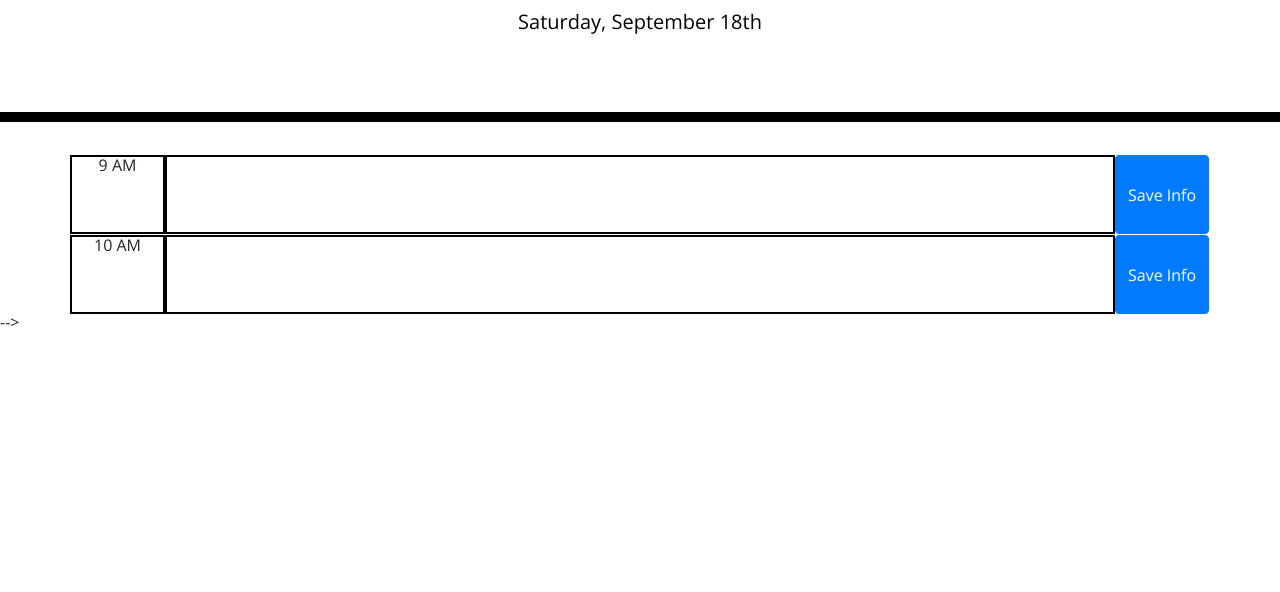
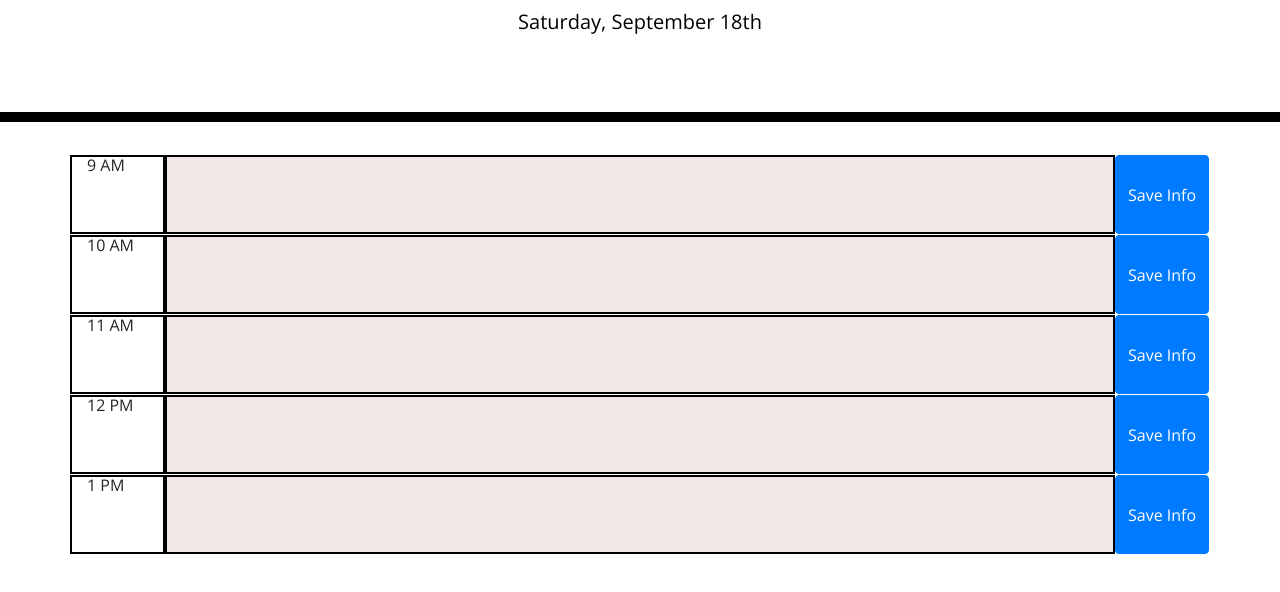
Before and after one commit to Joe7web/js-work-day-scheduler, a plain HTML site: page index.html in a window 1280 px wide. Shown: the part 182-774 px from the top of the page. Drawn offline with nearby package versions, Linux system fonts and the light colour scheme.

Commit message:
adding time blocks and some css to boxes

```diff
--- a/assets/css/style.css
+++ b/assets/css/style.css
@@ -21,7 +21,7 @@ textarea {
   border-bottom: 10px solid black;
 }
 
-.description {
+ .description {
   white-space: pre-wrap;
 }
 
@@ -70,11 +70,11 @@ textarea {
   transition: all 0.3s ease-in-out;
 }
 
-#info-area,
-#time-area
-{
-  border: 2px solid black;
+.info-area,
+.time-area {
+ border: 2px solid black;
+}
 
-
-
+.info-area {
+  background-color: rgb(240, 231, 231);
 }
--- a/index.html
+++ b/index.html
@@ -31,27 +31,73 @@
     <div class="container">
       <!-- Timeblocks go here -->
 
-          <div id="nine-AM" class="row time-block">
+          <div id="nine-am" class="row">
 
-            <div id="time-area" class="col-md-1">9 AM</div>
+            <div class="time-area col-md-1">9 AM</div>
 
-            <textarea id="info-area" class="col-md-10"></textarea>
+            <textarea class="info-area col-md-10"></textarea>
 
             <button type="button" class="btn btn-primary">Save Info</button>
 
           </div>
 
-          <div id="ten-AM" class="row time-block">
+          <div id="ten-am" class="row">
 
-             <div id="time-area" class="col-md-1">10 AM</div>
+             <div class="time-area col-md-1">10 AM</div>
 
-             <textarea id="info-area" class="col-md-10"></textarea>
+             <textarea class="info-area col-md-10"></textarea>
 
              <button type="button" class="btn btn-primary">Save Info</button>
 
-            </div>
           </div>
-    </div> -->
+
+          <div id="eleven-am" class="row">
+
+            <div class="time-area col-md-1">11 AM</div>
+
+            <textarea class="info-area col-md-10"></textarea>
+
+            <button type="button" class="btn btn-primary">Save Info</button>
+
+         </div>
+
+         <div id="twelve-pm" class="row">
+
+           <div class="time-area col-md-1">12 PM</div>
+
+           <textarea class="info-area col-md-10"></textarea>
+
+           <button type="button" class="btn btn-primary">Save Info</button>
+
+         </div>
+
+         <div id="one-pm" class="row">
+
+          <div class="time-area col-md-1">1 PM</div>
+
+          <textarea class="info-area col-md-10"></textarea>
+
+          <button type="button" class="btn btn-primary">Save Info</button>
+
+        </div>
+
+
+
+
+
+
+
+
+
+
+
+
+
+
+
+    </div>
+
+
 
     <script src="https://cdnjs.cloudflare.com/ajax/libs/jquery/3.2.1/jquery.min.js"></script>
     <script src="https://cdnjs.cloudflare.com/ajax/libs/moment.js/2.24.0/moment.min.js"></script>
```
